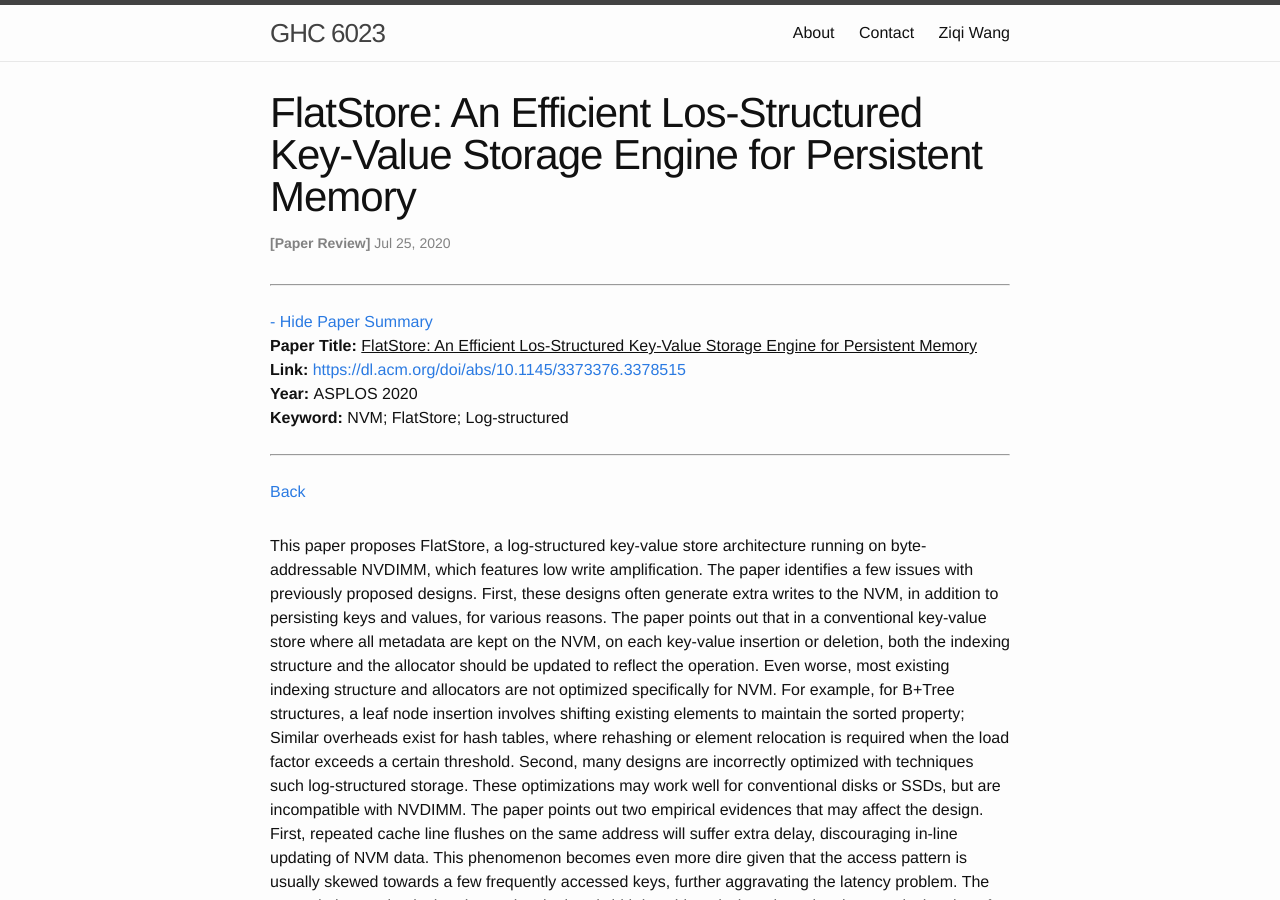
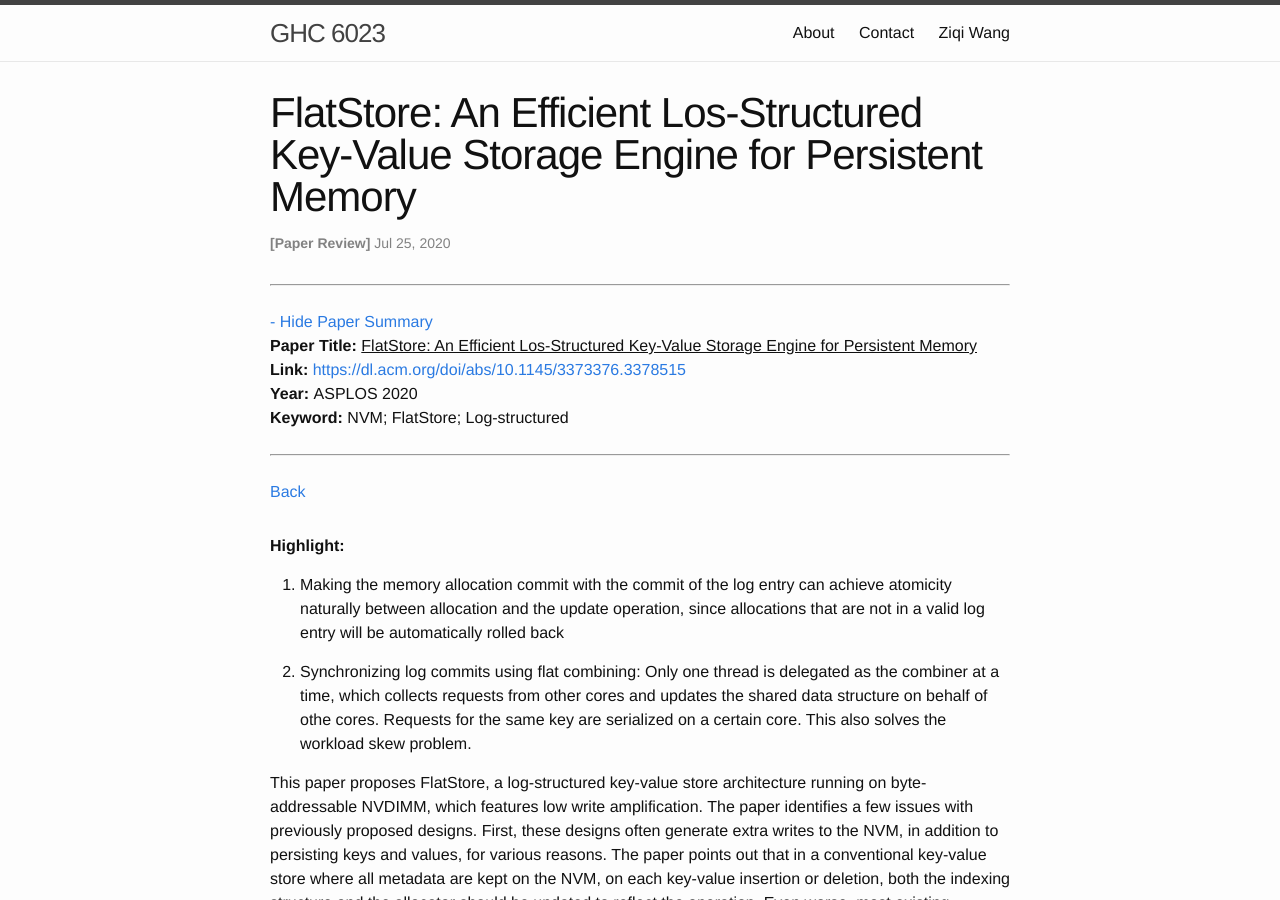
Before and after one commit to wangziqi2013/wangziqi2013.github.io, a Jekyll site: the page built from _posts/2020-07-25-flatstore.markdown, in a window 1280 px wide and 900 px high. Built offline with Jekyll 4.4.1, drawn with Linux system fonts in a browser that asks for light colours.

Commit message:
Adding highlight

```diff
--- a/_posts/2020-07-25-flatstore.markdown
+++ b/_posts/2020-07-25-flatstore.markdown
@@ -12,6 +12,16 @@ htm_cd:
 htm_cr:
 version_mgmt:
 ---
+
+**Highlight:**
+
+1. Making the memory allocation commit with the commit of the log entry can achieve atomicity naturally between allocation
+   and the update operation, since allocations that are not in a valid log entry will be automatically rolled back
+
+2. Synchronizing log commits using flat combining: Only one thread is delegated as the combiner at a time, which collects
+   requests from other cores and updates the shared data structure on behalf of othe cores.
+   Requests for the same key are serialized on a certain core.
+   This also solves the workload skew problem.
 
 This paper proposes FlatStore, a log-structured key-value store architecture running on byte-addressable NVDIMM, which
 features low write amplification.
```
